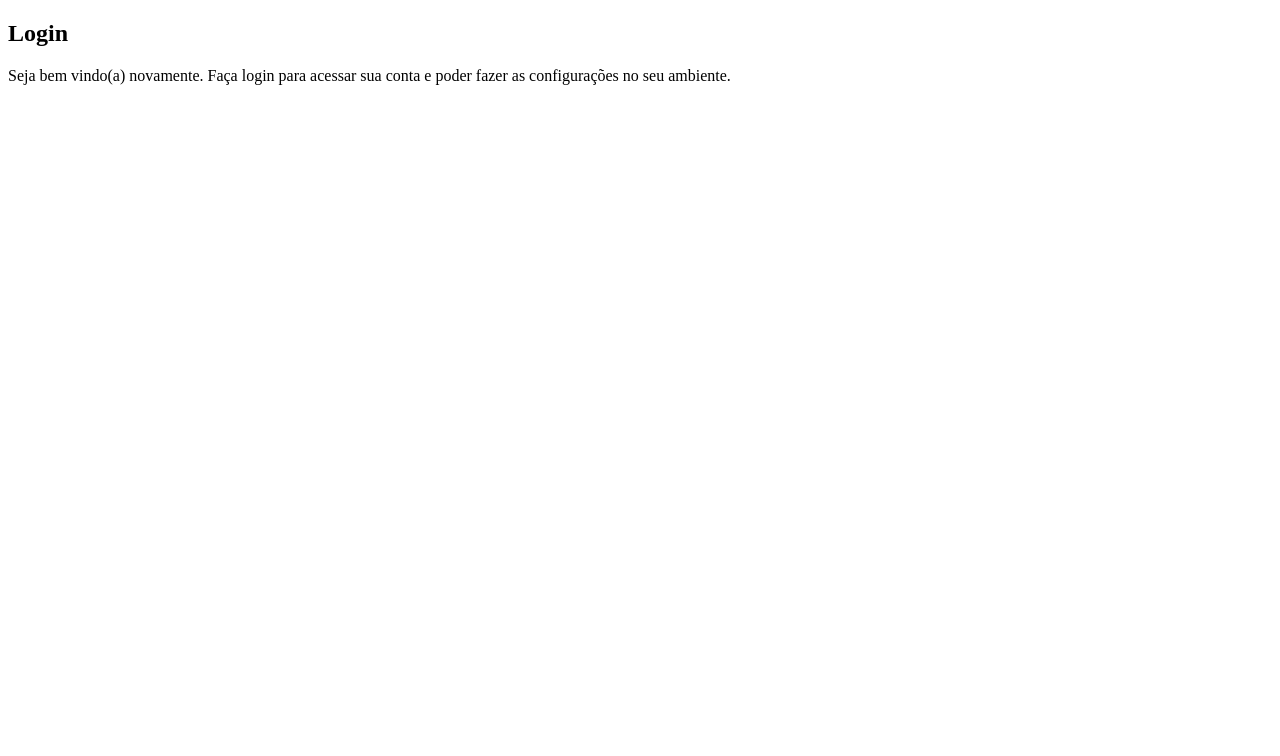
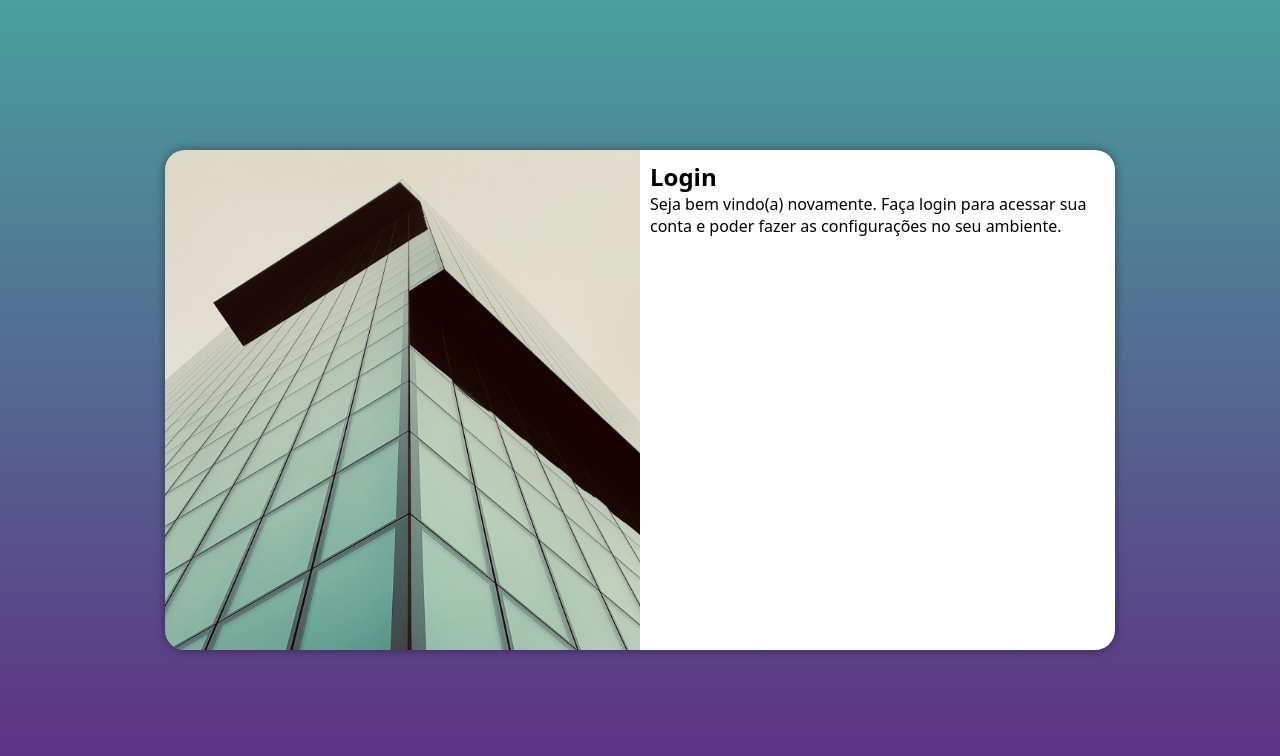
Before and after one commit to MarcosSomel/projeto-login, a plain HTML site: page index.html in a window 1280 px wide. Drawn offline with Linux system fonts and the light colour scheme; files that its build step writes are made by us from their sources.

Commit message:
media query para outras telas

```diff
--- a/estilo/style.css
+++ /dev/null
@@ -1 +0,0 @@
-@charset "UTF-8";
--- /dev/null
+++ b/estilos/media-query.css
@@ -0,0 +1,38 @@
+@charset "UTF-8";
+
+@media screen and (min-width: 768px) and (max-width: 992px){
+    body {
+        background-image: linear-gradient(to top, #49a09d, #5f2c82);
+    }
+    section#login {
+        width: 80vw;
+
+    }
+    section#login > div#imagem {
+        width: 30%;
+        height: 100%;
+        float: left;
+        background-position: center center;
+    }
+    section#login > div#formulario {
+        float: right;
+        width: 70%;
+    }
+}
+@media screen  and (min-width: 992px){
+    body {
+        background-image: linear-gradient(to bottom, #49a09d, #5f2c82);
+    }
+    section#login {
+        width: 950px;
+    }
+    section#login > div#imagem {
+        float: left;
+        width: 50%;
+        height: 100%;
+    }
+    section#login > div#formulario {
+        float: right;
+        width: 50%;
+    }
+}
--- /dev/null
+++ b/estilos/style.css
@@ -0,0 +1,47 @@
+@charset "UTF-8";
+* {
+    font-family: system-ui, -apple-system, BlinkMacSystemFont, 'Segoe UI', Roboto, Oxygen, Ubuntu, Cantarell, 'Open Sans', 'Helvetica Neue', sans-serif;
+    padding: 0px;
+    margin: 0px;
+    box-sizing: border-box;
+}
+
+body, html {
+    background-color: #5f2c82;
+    height: 100vh;
+    width: 100vw;
+}
+main {
+    position: relative;
+    height: 100vh;
+    width: 100vw;
+}
+section#login {
+    position: absolute;
+    top: 50%;
+    left: 50%;
+    transform: translate(-50%, -50%);
+    background-color: white;
+
+    width: 250px;
+    height: 500px;
+    border-radius: 20px;
+    overflow: hidden;
+    box-shadow: 0px 0px 10px rgba(0, 0, 0, 0.432);
+
+    transition: width 0.3s, heigth 0.3s;
+    transition-timing-function: ease;
+}
+section#login > div#imagem {
+    display: block;
+    background-color: #5f2c82;
+    background-image: url(../imagens/metal.jpg);
+    background-size: cover;
+    background-repeat: no-repeat;
+    background-position: center top;
+    height: 200px;
+}
+section#login > div#formulario {
+    display: block;
+    padding: 10px;
+}
--- a/index.html
+++ b/index.html
@@ -6,6 +6,7 @@
     <meta name="viewport" content="width=device-width, initial-scale=1.0">
     <title>Login</title>
     <link rel="stylesheet" href="estilos/style.css">
+    <link rel="stylesheet" href="estilos/media-query.css">
 </head>
 <body>
     <main>
```
